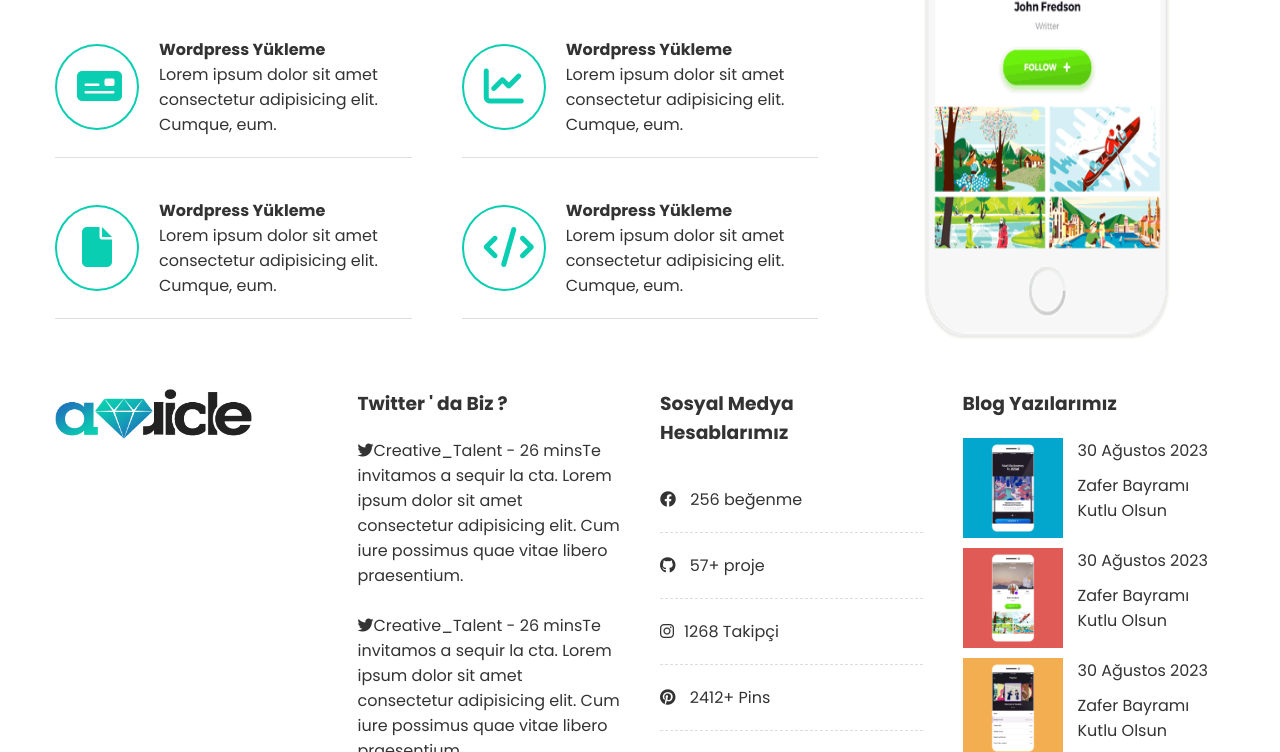
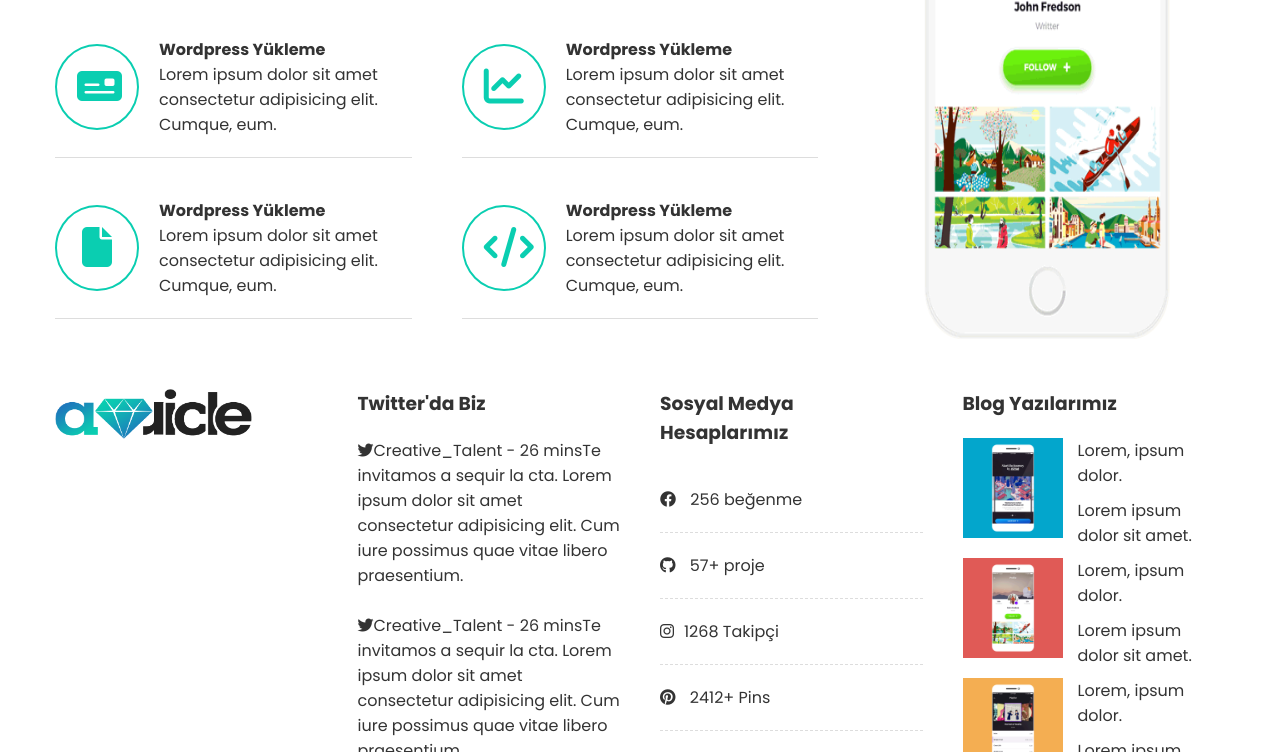
Before and after one commit to halitsancaktar34/Web-Consulting-Website, a plain HTML site: page index.html in a window 1280 px wide. Shown: the part 2048-2800 px from the top of the page. Drawn offline with Linux system fonts and the light colour scheme.

Commit message:
Changes have been made

```diff
--- a/index.html
+++ b/index.html
@@ -341,7 +341,7 @@
       <!--Logo Bölümü-->
       <!--Tweet Bölümü-->
       <div class="footer-item">
-        <h3>Twitter ' da Biz ?</h3>
+        <h3>Twitter'da Biz</h3>
         <p>
           <i class="fa-brands fa-twitter"></i>Creative_Talent - 26 minsTe
           invitamos a sequir la cta. Lorem ipsum dolor sit amet consectetur
@@ -358,7 +358,7 @@
 
       <!--Sosyal Bölümü-->
       <div class="footer-item social">
-        <h3>Sosyal Medya Hesablarımız</h3>
+        <h3>Sosyal Medya Hesaplarımız</h3>
         <ul>
           <li> <i class="fa-brands fa-facebook"></i> 256 beğenme</li>
           <li> <i class="fa-brands fa-github"></i> 57+ proje</li>
@@ -377,24 +377,24 @@
           <div class="post">
             <img src="./images/scr1.png" alt="">
             <div class="post-info">
-              <p class="post-date">30 Ağustos 2023</p>
-              <p class="post-head"> Zafer Bayramı Kutlu Olsun</p>
+              <p class="post-date">Lorem, ipsum dolor.</p>
+              <p class="post-head"> Lorem ipsum dolor sit amet.</p>
             </div>
           </div>
 
           <div class="post">
             <img src="./images/scr2.png" alt="">
             <div class="post-info">
-              <p class="post-date">30 Ağustos 2023</p>
-              <p class="post-head"> Zafer Bayramı Kutlu Olsun</p>
+              <p class="post-date">Lorem, ipsum dolor.</p>
+              <p class="post-head"> Lorem ipsum dolor sit amet.</p>
             </div>
           </div>
 
           <div class="post">
             <img src="./images/scr3.png" alt="">
             <div class="post-info">
-              <p class="post-date">30 Ağustos 2023</p>
-              <p class="post-head"> Zafer Bayramı Kutlu Olsun</p>
+              <p class="post-date">Lorem, ipsum dolor.</p>
+              <p class="post-head"> Lorem ipsum dolor sit amet.</p>
             </div>
           </div>
         </div>
@@ -403,7 +403,7 @@
     </div>
 
     <div class="footer-bottom">
-      <p>Powered by Udemig</p>
+      <p>Powered by Halit Sancaktar</p>
     </div>
   </footer>
 
--- a/scss/main.scss
+++ b/scss/main.scss
@@ -129,7 +129,7 @@ header {
     h2,
     p,
     .btn {
-      margin: 10px 0;
+      margin: 50px 0;
     }
 
     .btn {
```
Also changed, not shown: scss/main.css, 3 other files.
